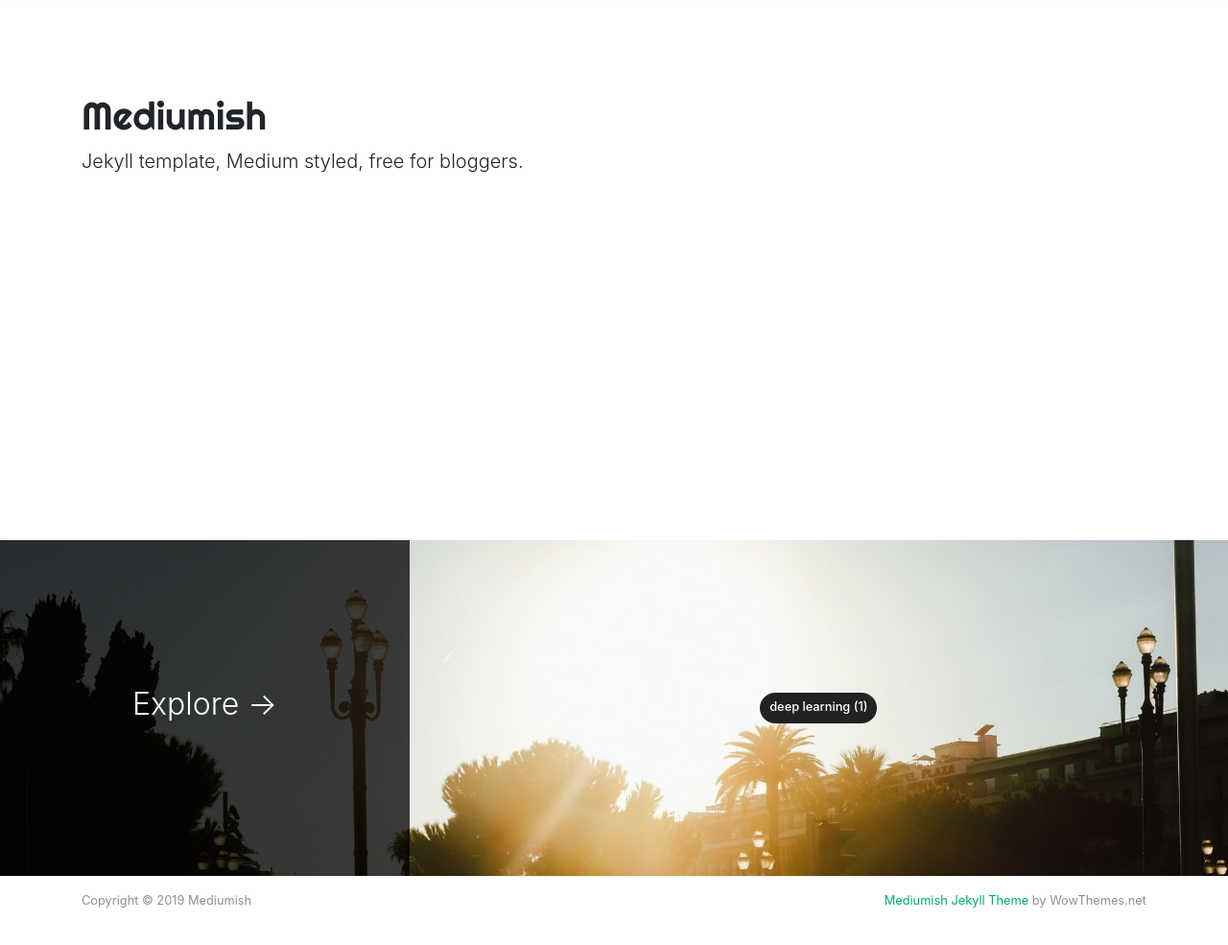
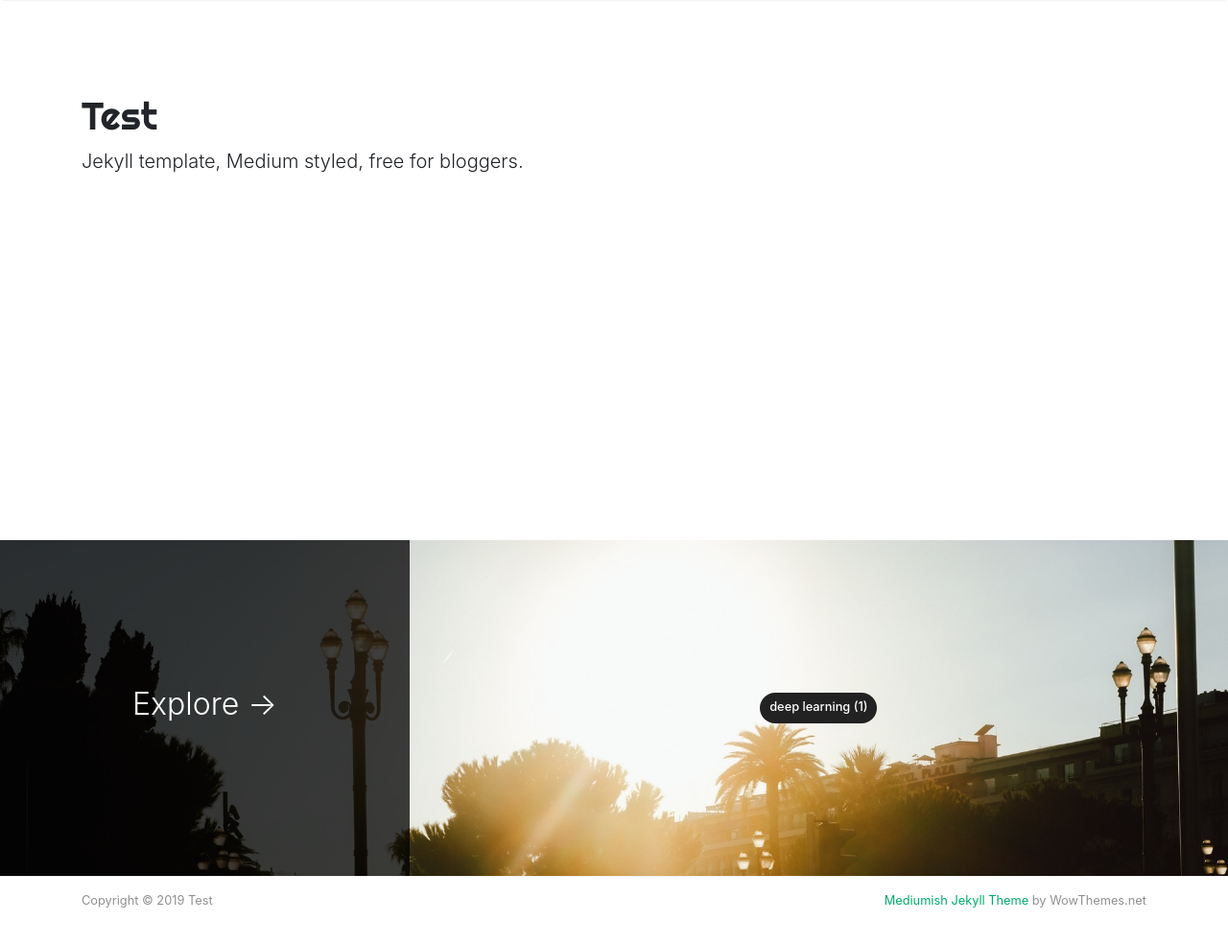
Before and after one commit to pilatracu/pilatracu.github.io, a Jekyll site: the page built from _pages/tags.md, in a window 1280 px wide and 1022 px high. Shown: the top 985 px of the window at 96% size. Built offline with Jekyll 4.4.1, drawn with Linux system fonts in a browser that asks for light colours; nearby versions of some CDN libraries.

Commit message:
Update _config.yml

```diff
--- a/_config.yml
+++ b/_config.yml
@@ -1,10 +1,10 @@
 # Site
-name: "Mediumish"
-title: "Mediumish"
+name: "Test"
+title: "Test"
 description: "Jekyll template, Medium styled, free for bloggers."
 logo: 'assets/images/logo.png'
 favicon: 'assets/images/logo.png'
-baseurl: /mediumish-theme-jekyll
+baseurl: /
 google_analytics: 'UA-46278016-1'
 disqus: 'demowebsite'
 mailchimp-list: 'https://wowthemes.us11.list-manage.com/subscribe/post?u=8aeb20a530e124561927d3bd8&amp;id=8c3d2d214b'
```
